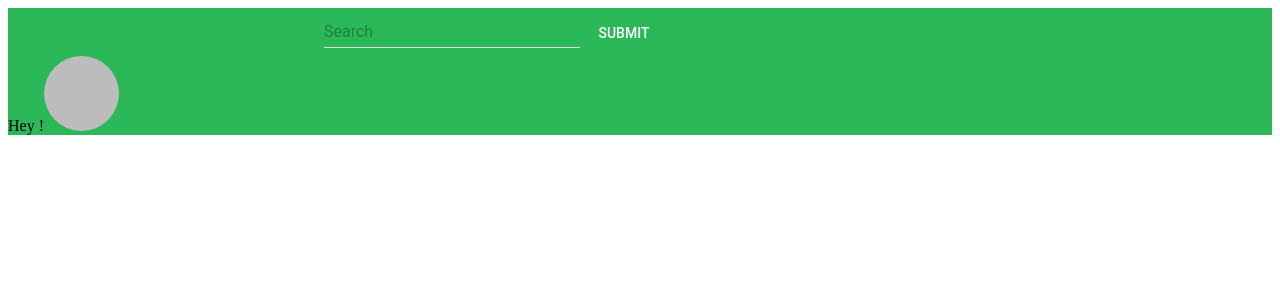
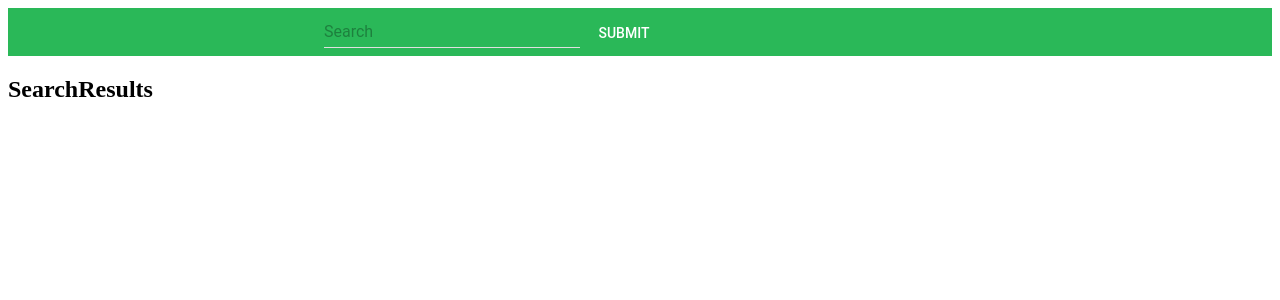
Before and after one commit to matthewmp/spoty, a React (Create React App) app: page /SearchResults in a window 1280 px wide. Shown: the top 300 px of the page. Built offline with nearby package versions, Linux system fonts and the light colour scheme; no server answers.

Commit message:
updated header & actions

```diff
--- a/package.json
+++ b/package.json
@@ -9,6 +9,7 @@
     "react-dom": "^16.2.0",
     "react-redux": "^5.0.7",
     "react-router": "^4.2.0",
+    "react-router-dom": "^4.2.2",
     "react-scripts": "1.1.1",
     "redux": "^3.7.2",
     "redux-thunk": "^2.2.0"
--- a/src/components/App.js
+++ b/src/components/App.js
@@ -4,68 +4,35 @@ import * as actions from '../actions';
 
 import Header from './header/Header';
 
-
-
 class App extends Component {
-
-  // retrieve access token and user id
-  getIds = () => {
-    const ids = {
-      token: this.props.state.access_token,
-      user: this.props.state.id
-    }
-    return ids;
-  }
-
-  // Check App State in Console
-  showState = () => {
-    console.log(this.props.state);
-  }
-
-  getProfile = () => {
-    this.props.dispatch(actions.get_profile(this.props.state.access_token));
-  }
-
-  getPlaylists = () => {
-    this.props.dispatch(actions.get_playlists(this.props.state.access_token));
-  }
-
-  getPlaylistTracks = () => {
-    let id = this.getIds();
-    this.props.dispatch(actions.get_playlist_tracks(id.token, '5BzivFb136jUvAIkuCFDZC' , id.user))
-  }
-
-  getFeaturedPlaylists = () => {
-    let id = this.getIds();
-    this.props.dispatch(actions.get_featured_playlists(id.token));
-  }
-
   // Part of API Login Procedure
   componentDidMount(){
+    try{
       var hashParams = {};
       var e, r = /([^&;=]+)=?([^&;]*)/g,
           q = window.location.hash.substring(1);
       while ( e = r.exec(q)) {
          hashParams[e[1]] = decodeURIComponent(e[2]);
       }
-
+      // Set Access Tokens, Get Profile and Forward User to Main App
       new Promise((resolve, reject) => {
         this.props.dispatch(actions.set_tokens(hashParams));
         resolve();
       })
-    .then(() => {
-      this.getProfile();
+      .then(()=>{
+        this.props.dispatch(actions.get_profile(this.props.state.access_token));
+        this.props.history.push('/SearchResults');
       })
-
-
-
+    }
+    catch(err){
+      window.location.replace("http://localhost:8888");
+    }
   }
 
   render() {
-    this.showState();
+
     return (
       <div className="App">
-        <Header token={this.getIds} profile={this.getProfile} />
       </div>
     );
   }
@@ -76,3 +43,32 @@ const mapStateToProps = (state, props) => ({
 })
 
 export default connect(mapStateToProps)(App);
+
+
+  // // retrieve access token and user id
+  // getIds = () => {
+  //   const ids = {
+  //     token: this.props.state.access_token,
+  //     user: this.props.state.id
+  //   }
+  //   return ids;
+  // }
+
+  // // Check App State in Console
+  // showState = () => {
+  //   console.log(this.props.state);
+  // }
+
+  // getPlaylists = () => {
+  //   this.props.dispatch(actions.get_playlists(this.props.state.access_token));
+  // }
+
+  // getPlaylistTracks = () => {
+  //   let id = this.getIds();
+  //   this.props.dispatch(actions.get_playlist_tracks(id.token, '5BzivFb136jUvAIkuCFDZC' , id.user))
+  // }
+
+  // getFeaturedPlaylists = () => {
+  //   let id = this.getIds();
+  //   this.props.dispatch(actions.get_featured_playlists(id.token));
+  // }
--- /dev/null
+++ b/src/components/SearchResults.js
@@ -0,0 +1,21 @@
+import React from 'react';
+import { connect } from 'react-redux';
+
+import Header from './header/Header';
+
+class SearchResults extends React.Component{
+	render(){
+		console.log('SearchResults: ', this.props.state)
+		return (
+			<div className="view-search-results">
+				<h2>SearchResults</h2>
+			</div>
+		)
+	}
+}
+
+const mapStateToProps = (state, props) => ({
+	state
+});
+
+export default connect(mapStateToProps)(SearchResults);
--- a/src/components/header/Header.js
+++ b/src/components/header/Header.js
@@ -9,7 +9,19 @@ import User from './User';
 class Header extends React.Component{
 	constructor(props){
 		super(props);
+		this.state = {
+			token: this.props.state.access_token,
+			name: this.props.state.name
+		}
 	}
+
+	getIds = () => {
+	    const ids = {
+	      token: this.props.state.access_token,
+	      user: this.props.state.id
+	    }
+	    return ids;
+    }
 
 	onSubmitForm = (e) => {
 		e.preventDefault();
@@ -17,11 +29,24 @@ class Header extends React.Component{
 		this.child.onSubmitForm();
 	}
 
+	componentDidMount(){
+		console.log('Mounting: ', this.props.state)
+		let ids = this.getIds();
+		if(this.props.state.access_token){
+			this.props.dispatch(actions.get_profile(this.props.state.access_token));
+		}else {
+			console.log('Header Cant Get TOkens')
+		}
+
+	}
+
 	render(){
+		let users = this.props.state.name ? <User name={this.state.named}/> : undefined;
+		console.log('Header: ', this.props.state);
 		return (
 			<header className="main-header">
 				<SearchInput token={this.props.token} />
-				<User />
+				{users}
 			</header>
 		);
 	}
--- a/src/components/header/SearchInput.js
+++ b/src/components/header/SearchInput.js
@@ -26,6 +26,7 @@ class SearchInput extends React.Component {
 	}
 
 	render(){
+		console.log('SearchInput State: ', this.props.state)
 		return(
 			<div>
 			<form className="search-form" onSubmit={this.onSubmitForm}>
--- a/src/components/header/User.js
+++ b/src/components/header/User.js
@@ -11,8 +11,8 @@ class User extends React.Component{
 
 	render(){
 		return(
-		<div>
-			<span>Hey {this.props.state.name}!</span>
+		<div className="user">
+			<span>Hey {this.props.name}!</span>
 			<MuiThemeProvider>
 				<Avatar
 		          src={this.props.state.img_url}
--- a/src/index.js
+++ b/src/index.js
@@ -1,13 +1,23 @@
 import React from 'react';
 import ReactDOM from 'react-dom';
 import { Provider } from 'react-redux';
+import { BrowserRouter as Router, Route } from 'react-router-dom';
+
 import App from './components/App';
+import SearchResults from './components/SearchResults';
+import Header from './components/header/Header';
 
 import store from './store';
 
 
 ReactDOM.render(
 		<Provider store={store}>
-			<App />
+			<Router>
+				<div>
+					<Header />
+					<Route exact path="/" component={App} />
+					<Route exact path="/SearchResults" component={SearchResults} />
+				</div>
+			</Router>
 		</Provider>, document.getElementById('root')
 	);
--- a/src/reducers/index.js
+++ b/src/reducers/index.js
@@ -1,7 +1,8 @@
 import * as actions from '../actions';
 
 export const initialState = {
-	test: true
+	test: true,
+	access_token: ''
 }
 
 export const reducer = (state=initialState, action) => {
```
Also changed, not shown: 1 other file (tests, documents, lock files or other folders). Lines whose indentation alone changed are shown as unchanged.
